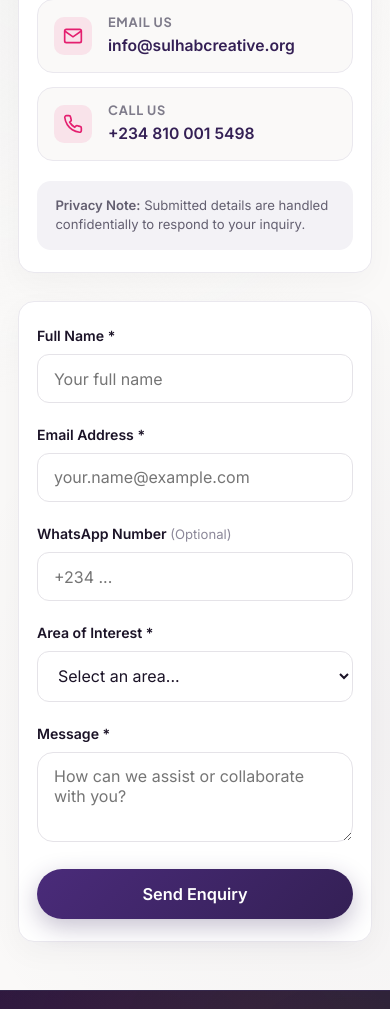
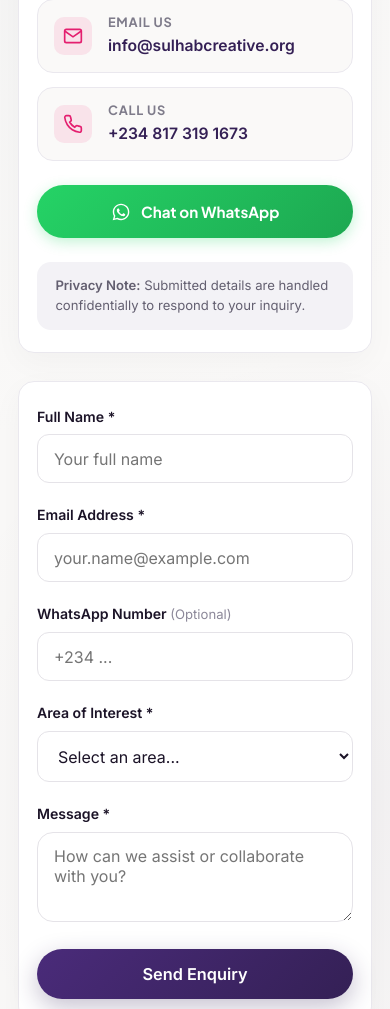
Before and after one commit to aminumuhammad000/sulhab, a plain HTML site: page index.html in a window 390 px wide. Shown: the part 4820-5829 px from the top of the page. Drawn offline with Linux system fonts and the light colour scheme.

Commit message:
Update phone number to +2348173191673 and add WhatsApp direct chat button in contact section

```diff
--- a/assets/css/styles.css
+++ b/assets/css/styles.css
@@ -1136,6 +1136,43 @@ body.nav-open {
 
 .contact-direct-text a:hover {
   color: var(--color-secondary);
+}
+
+/* WhatsApp Direct Action Button */
+.btn-whatsapp-chat {
+  display: inline-flex;
+  align-items: center;
+  justify-content: center;
+  gap: 0.65rem;
+  background-color: #25D366;
+  background-image: linear-gradient(135deg, #25D366 0%, #1DA851 100%);
+  color: #FFFFFF !important;
+  font-family: var(--font-heading);
+  font-size: 0.95rem;
+  font-weight: 700;
+  padding: 0.85rem 1.4rem;
+  border-radius: 999px;
+  text-decoration: none;
+  width: 100%;
+  box-shadow: 0 4px 14px rgba(37, 211, 102, 0.28);
+  transition: var(--transition);
+  margin-top: 0.25rem;
+  margin-bottom: 1.5rem;
+}
+
+.btn-whatsapp-chat:hover {
+  background-image: linear-gradient(135deg, #2CE570 0%, #20BA5A 100%);
+  transform: translateY(-2px);
+  box-shadow: 0 6px 20px rgba(37, 211, 102, 0.4);
+  color: #FFFFFF !important;
+}
+
+.btn-whatsapp-chat:active {
+  transform: translateY(0);
+}
+
+.btn-whatsapp-chat svg {
+  flex-shrink: 0;
 }
 
 .contact-privacy-pill {
--- a/index.html
+++ b/index.html
@@ -486,10 +486,18 @@
                 </div>
                 <div class="contact-direct-text">
                   <h4>Call Us</h4>
-                  <a href="tel:+2348100015498">+234 810 001 5498</a>
+                  <a href="tel:+2348173191673">+234 817 319 1673</a>
                 </div>
               </div>
             </div>
+
+            <!-- Simple WhatsApp Action Button -->
+            <a href="https://wa.me/2348173191673" target="_blank" rel="noopener noreferrer" class="btn-whatsapp-chat" aria-label="Chat with Sulhab Creative on WhatsApp">
+              <svg width="20" height="20" viewBox="0 0 24 24" fill="currentColor" aria-hidden="true">
+                <path d="M12.04 2C6.58 2 2.13 6.45 2.13 11.91C2.13 13.66 2.59 15.36 3.45 16.86L2.05 22L7.3 20.62C8.75 21.41 10.38 21.83 12.04 21.83C17.5 21.83 21.95 17.38 21.95 11.92C21.95 9.27 20.92 6.78 19.05 4.91C17.18 3.04 14.69 2 12.04 2ZM12.04 20.15C10.56 20.15 9.11 19.76 7.85 19.01L7.55 18.83L4.43 19.65L5.26 16.61L5.06 16.29C4.24 14.99 3.81 13.47 3.81 11.91C3.81 7.37 7.5 3.69 12.04 3.69C14.24 3.69 16.31 4.55 17.86 6.11C19.42 7.66 20.28 9.73 20.27 11.92C20.28 16.46 16.58 20.15 12.04 20.15ZM16.56 14.39C16.31 14.26 15.09 13.66 14.86 13.58C14.63 13.5 14.47 13.45 14.3 13.7C14.14 13.95 13.67 14.51 13.53 14.67C13.38 14.84 13.24 14.86 12.99 14.73C12.74 14.61 11.94 14.35 10.99 13.5C10.25 12.84 9.75 12.03 9.61 11.78C9.46 11.53 9.59 11.4 9.72 11.27C9.83 11.16 9.97 10.98 10.1 10.83C10.22 10.68 10.26 10.58 10.34 10.41C10.42 10.25 10.38 10.1 10.32 9.98C10.26 9.85 9.77 8.65 9.56 8.16C9.36 7.68 9.16 7.74 9.01 7.73L8.54 7.72C8.37 7.72 8.1 7.79 7.87 8.03C7.64 8.28 7 8.88 7 10.1C7 11.32 7.89 12.49 8.01 12.66C8.14 12.82 9.76 15.32 12.24 16.39C12.83 16.65 13.29 16.8 13.65 16.91C14.24 17.1 14.78 17.07 15.21 17.01C15.69 16.94 16.68 16.41 16.89 15.83C17.09 15.26 17.09 14.76 17.03 14.67C16.97 14.57 16.81 14.51 16.56 14.39Z"/>
+              </svg>
+              <span>Chat on WhatsApp</span>
+            </a>
           </div>
 
           <div class="contact-privacy-pill">
@@ -621,6 +629,7 @@
           <h4>Inquiries</h4>
           <div class="footer-links">
             <a href="#contact">Contact Us</a>
+            <a href="tel:+2348173191673">+234 817 319 1673</a>
             <a href="#contact">Sponsor a Learner</a>
             <a href="#contact">Partnerships</a>
           </div>
```
